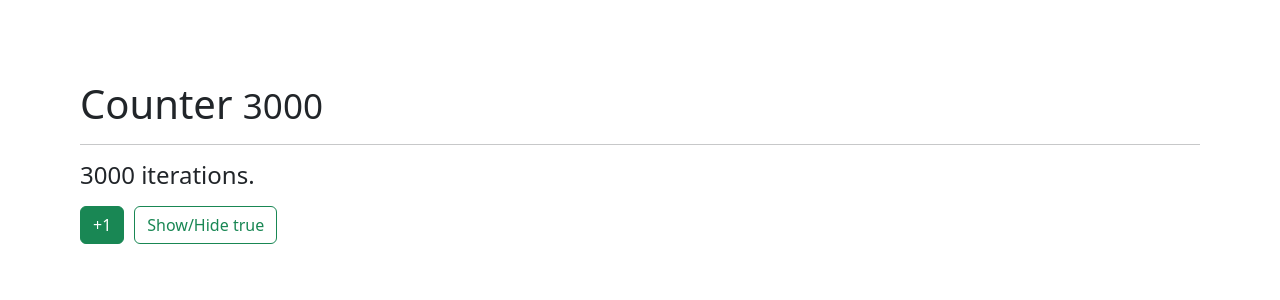
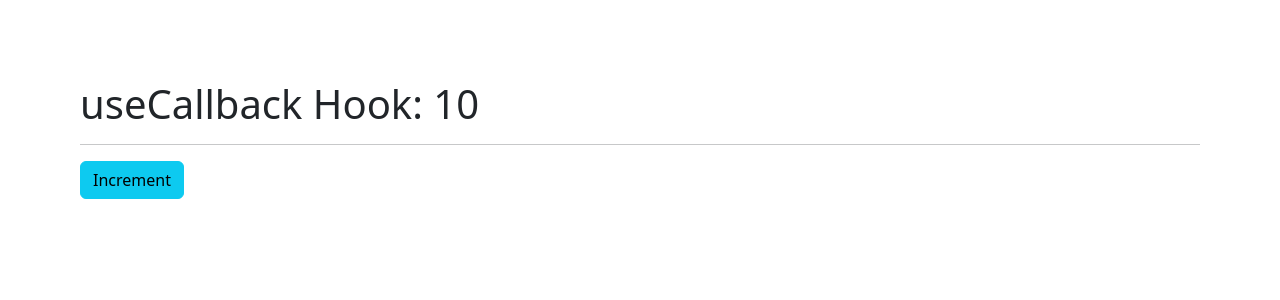
Before and after one commit to Yadira-Ferrer/React-Projects, a React (Vite) app in the folder 05-hook-app/: page / in a window 1280 px wide. Shown: the top 300 px of the page. Built offline with nearby package versions, Linux system fonts and the light colour scheme.

Commit message:
Hook useCallback

```diff
--- /dev/null
+++ b/05-hook-app/src/06-memos/CallbackHook.jsx
@@ -0,0 +1,26 @@
+import { useCallback, useEffect, useState } from 'react';
+import { ShowIncrement } from './ShowIncrement';
+
+export const CallbackHook = () => {
+  const [counter, setCounter] = useState(10);
+
+  const incrementFather = useCallback((valueToIncrement) => {
+    setCounter((value) => value + valueToIncrement);
+  }, []);
+
+  useEffect(() => {
+    //incrementFather();
+  }, [incrementFather]);
+
+  /* const incrementFather = () => {
+    setCounter(counter + 1);
+  }; */
+
+  return (
+    <>
+      <h1>useCallback Hook: {counter}</h1>
+      <hr />
+      <ShowIncrement increment={incrementFather} />
+    </>
+  );
+};
--- /dev/null
+++ b/05-hook-app/src/06-memos/ShowIncrement.jsx
@@ -0,0 +1,15 @@
+import React from 'react';
+
+export const ShowIncrement = React.memo(({ increment }) => {
+  console.log('Me volví a dibujar :(');
+  return (
+    <button
+      className="btn btn-info"
+      onClick={() => {
+        increment(5);
+      }}
+    >
+      Increment
+    </button>
+  );
+});
--- a/05-hook-app/src/main.jsx
+++ b/05-hook-app/src/main.jsx
@@ -1,6 +1,7 @@
 import React from 'react';
 import ReactDOM from 'react-dom/client';
-import { MemoHook } from './06-memos/MemoHook';
+import { CallbackHook } from './06-memos/CallbackHook';
+//import { MemoHook } from './06-memos/MemoHook';
 //import { Memorize } from './06-memos/Memorize';
 //import { Layout } from './05-useLayoutEffect/Layout';
 //import { FocusScreen } from './04-useRef/FocusScreen';
@@ -14,6 +15,6 @@
 
 ReactDOM.createRoot(document.getElementById('root')).render(
   //<React.StrictMode>
-  <MemoHook />
+  <CallbackHook />
   //</React.StrictMode>
 );
```
